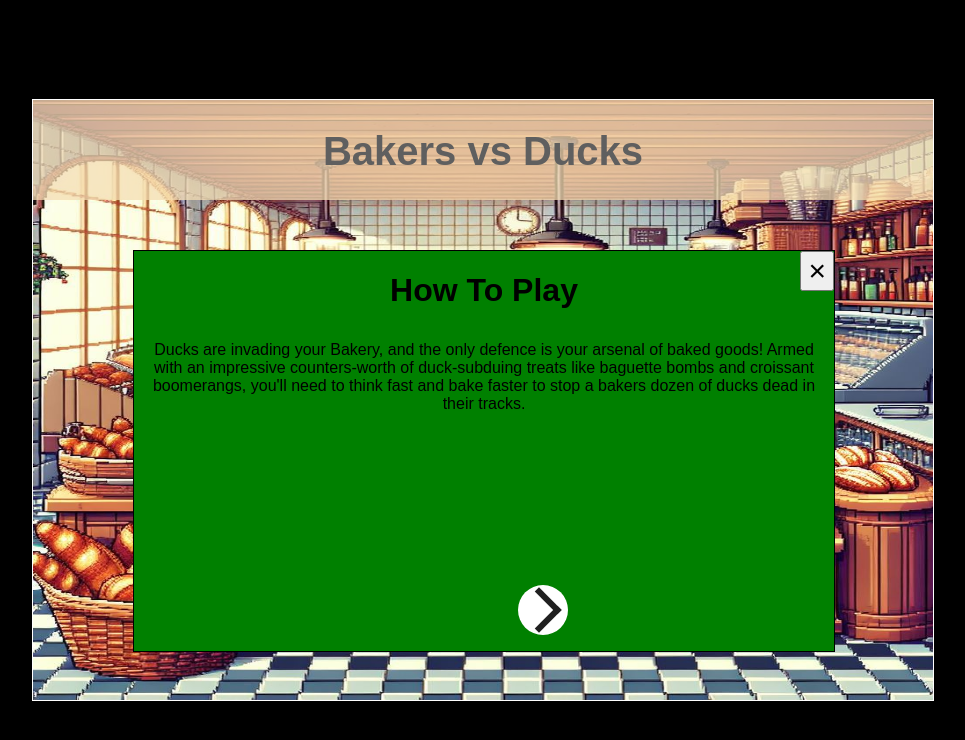
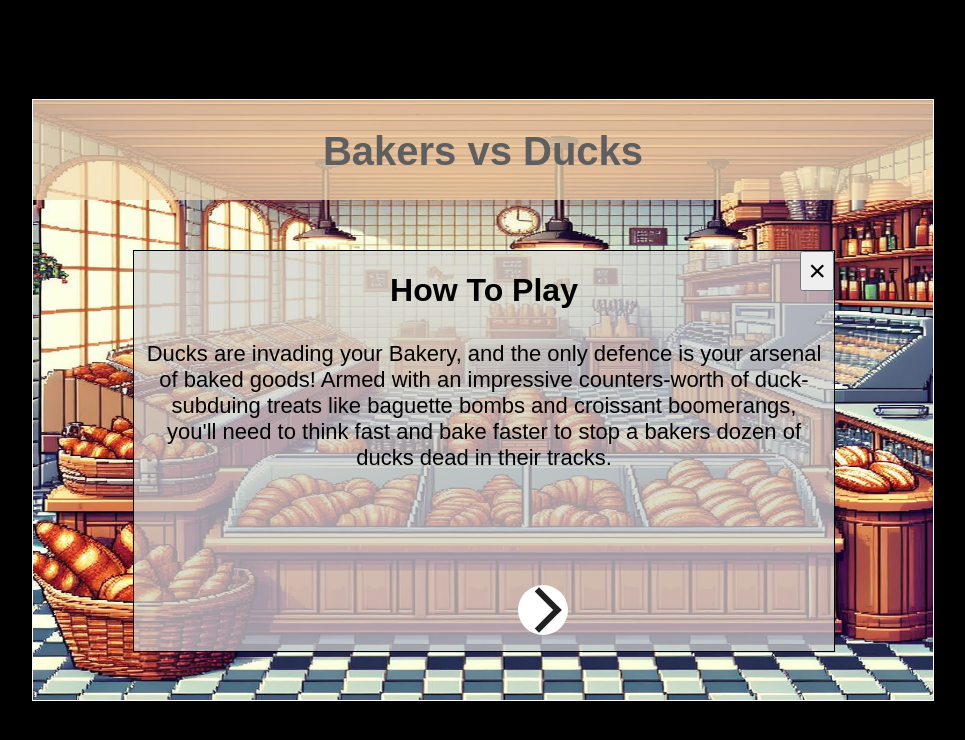
Before and after one commit to pierro-yo/bakers-vs-ducks, a website: page breadVSduck/display/homepage/homepage.html in a window 1280 px wide. Both pictures are taken after a click on the button "How to Play". Shown: the whole page, without its empty margins (157-1122 px from the left). Drawn offline with Linux system fonts and the light colour scheme.

Commit message:
Added text to how to play and removed an extra slide, added outline border to show the playable grid. Adjusted font size of text in slides and general styling features

```diff
--- a/breadVSduck/display/grid/grid.js
+++ b/breadVSduck/display/grid/grid.js
@@ -168,12 +168,14 @@ function animate() {
     handleFloatingMessages();
     frame++;
 
-
+    // Bottom controls bar
     ctx.clearRect(0, 500, canvas.width, canvas.height)
     ctx.fillStyle = "rgb(70 70 70 / 56%)"
     ctx.fillRect(0, 500, controlsBarBottom.width, controlsBarBottom.height)
 
-
+// Border around playable grid
+    ctx.strokeStyle = "silver";
+    ctx.strokeRect(0, 100, 900, 400);
 
 // playing around with putting a score in the top part
     ctx.textAlign = "left"
--- a/breadVSduck/display/homepage/homepage.css
+++ b/breadVSduck/display/homepage/homepage.css
@@ -63,7 +63,7 @@ body {
     position: fixed;
     width: 700px;
     height: 400px;
-    background: green;
+    background: rgba(209, 209, 209, 0.737);
     border: 1px solid black;
     margin: auto;
     top: 150px;
@@ -88,7 +88,8 @@ body {
 #instructions {
     font-family: Arial;
     padding: 10px;
-    text-align: center
+    text-align: center;
+    font-size: 22px;
 }
 
 #displayText {
--- a/breadVSduck/display/homepage/homepage.js
+++ b/breadVSduck/display/homepage/homepage.js
@@ -33,7 +33,7 @@ class HowToPlay {
         // An array showing the text for each page of the How To Play Instructions
         this.displayText = [
             "Ducks are invading your Bakery, and the only defence is your arsenal of baked goods! Armed with an impressive counters-worth of duck-subduing treats like baguette bombs and croissant boomerangs, you'll need to think fast and bake faster to stop a bakers dozen of ducks dead in their tracks.",
-            "To defend the bakery from the onslaught of ducks, a variety of different bakers armed with savoury weaponry can be placed on the grid. The bakers use projectiles to deal damage to the ducks, and each baker has their own weapon with different characteristics such as damage, range and rate of fire. Additional bakers can be recruited with breadcumbs, there is a reseve in the bakery to get you started and for each duck that is defeated, more breadcumbs will be collected. Bakers can only throw in a straight line so you will have to strategically place your bakers.",
+            "To defend the bakery from the onslaught of ducks, a variety of different bakers (armed with savoury weaponry) can be placed on the grid. The bakers use projectiles to deal damage to the ducks, and each baker has their own weapon with different characteristics such as damage, range and rate of fire. Additional bakers can be recruited with breadcumbs, there is a reseve in the bakery to get you started and for each duck that is defeated, more breadcumbs will be collected. Bakers can only throw in a straight line so you will have to strategically place your bakers.",
             "The ducks are well equipped, and they are willing to destroy anything in their path. If they come into contact with a baker, they will deal damage and drain the health of the baker. If the baker's health reaches 0, then the baker will be defeated and the duck will continue on its path. Much like the bakers, the ducks have equipped themselves resulting in different levels of protection which will require more damage to be dealt before defeating them. If the duck reaches the entrance of the bakery, the game is over.",
         ];
     }
```
Also changed, not shown: breadVSduck/images/grid/image (8).png (deleted), 1 other file.
